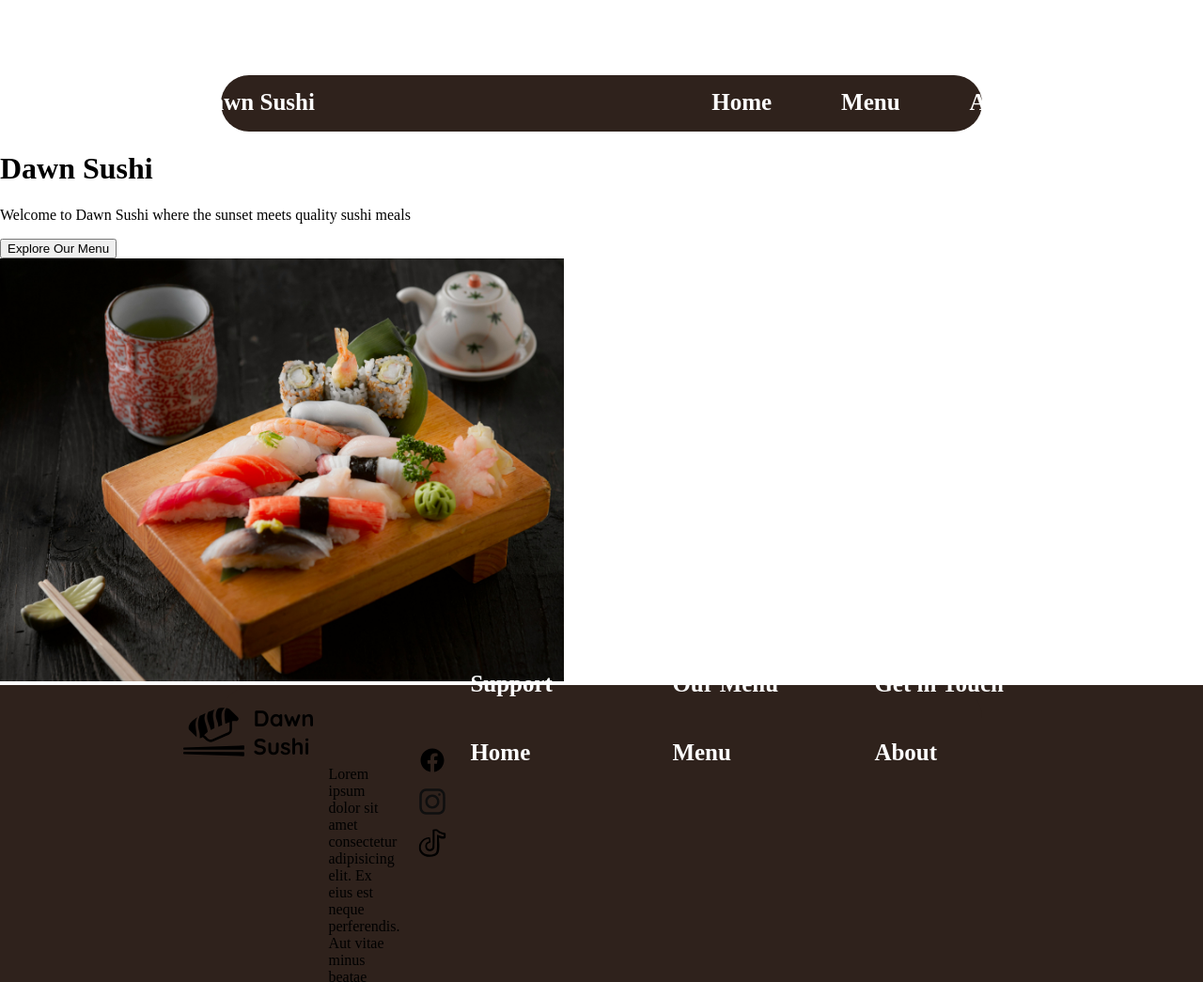
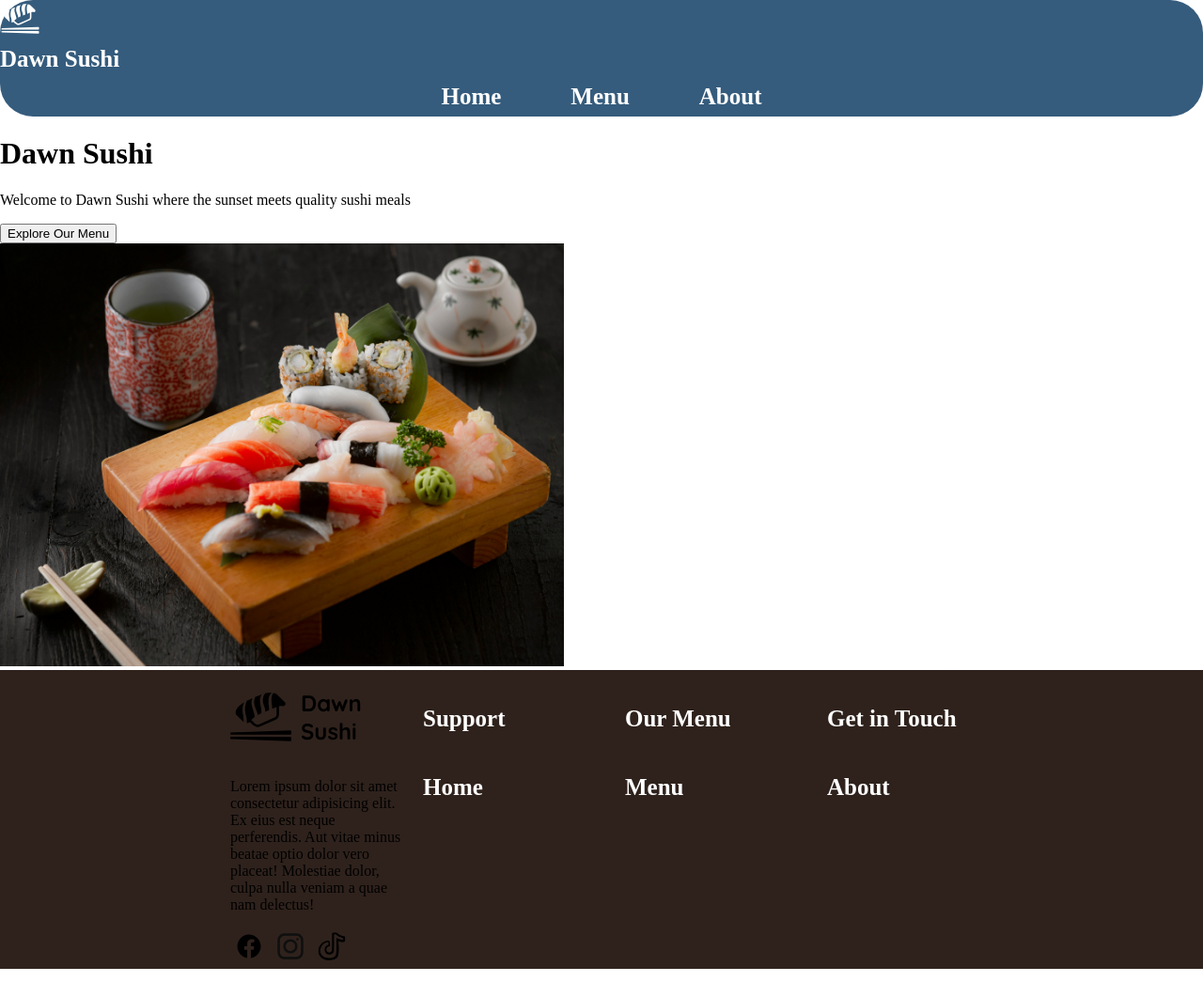
Before and after one commit to WillMay09/Restaurant-Page, a website built with webpack: page src/template.html in a window 1280 px wide. Shown: the top 1045 px of the page at 94% size. Built offline with nearby package versions, Linux system fonts and the light colour scheme.

Commit message:
added basic styling to the header and footer

```diff
--- a/src/style.css
+++ b/src/style.css
@@ -1,10 +1,11 @@
 *{
-    --white: white;
-    --base-color: #355C7D ;
-    --primary-color: #6C5B7B;
-    --secondary-color:#F67280;
+    ---primary-color: white;
+    --secondary-color: #1E1E1E ;
+    --highlight-color:#F67280;
     --mixed-color: linear-gradient(45deg, #355C7D, #6C5B7B, #F67280);
-
+    --text-title: 3rem;
+    --text-category: 1.7rem;
+    --text-p: 1rem;
 
 }
 
@@ -53,50 +54,26 @@ body{
 
 /* Header */
 header{
-    padding-top: 80px;
-    padding-left: 235px;
-    padding-right: 235px;
 
+    background-color: #355C7D;
+    border-radius: 35px;
 
 }
 nav{
-    display: flex;
-    flex-shrink: 0;
-    flex-direction: column;
-    justify-content: center;
-    align-items: center;
-    padding: 10px 65px;
-    gap: 50px;
-    max-height: 84px;
-    background: #2F221C;
-    border-radius: 35px;
+
 
 }
 
 .nav-hero{
 
-    display: flex;
-    flex-shrink: 0;
-    flex-direction: row;
-    justify-content: space-between;
-    align-items: center;
-    padding: 0px 10px;
-    gap: 50px;
-    height: auto;
+
 }
 
 
 
 
 .title{
-    display: flex;
-    flex-direction: row;
-    align-items: flex-start;
-    padding: 0px;
-    gap: 10px;
-    margin: 0 auto;
-    width: 525.54px;
-    height: 40px;
+
 }
 
 
@@ -151,7 +128,6 @@ list-style-type: none;
 .nav-menu-link{
     width: 125px;
     height: 40px;
-
     font-family: 'Poppins';
     font-style: normal;
     font-weight: 600;
@@ -184,9 +160,7 @@ footer{
     align-items: flex-start;
     /* padding: 25px 195px; */
     gap: 10px;
-
     position: relative;
-    max-height: auto;
     width: 100%;
     background: #2F221C;
     border-radius: 35px 35px 0px 0px;
@@ -196,7 +170,7 @@ footer{
 .footer-info-section{
 
     display: flex;
-    flex-direction: row;
+    flex-direction: column;
     align-items:baseline;
     justify-content: space-between;
     padding: 0px 10px;
@@ -220,15 +194,10 @@ display: flex;
 flex-direction: row;
 justify-content: flex-end;
 align-items: center;
-padding: 0px;
 gap: 50px;
 
-width: 595px;
-height: 40px;
-
-
-
-
+/* width: 595px;
+height: 40px; */
 
 
 }
@@ -255,14 +224,6 @@ line-height: 38px;
 color: #FFFFFF;
 
 }
-
-
-
-
-
-
-
-
 
 
 
```
